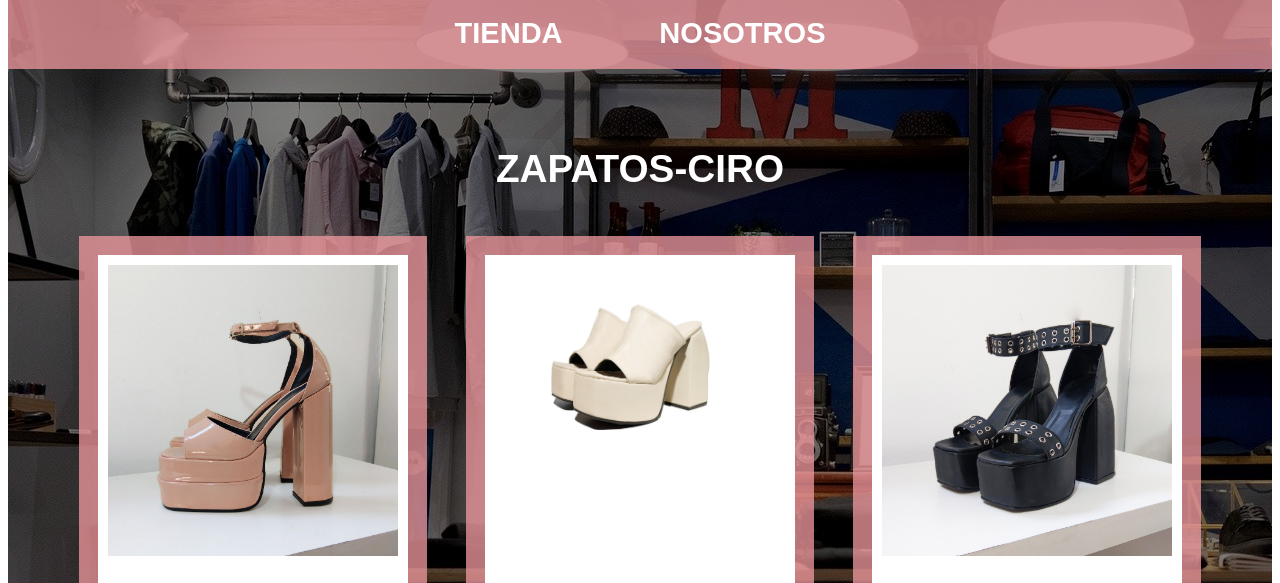
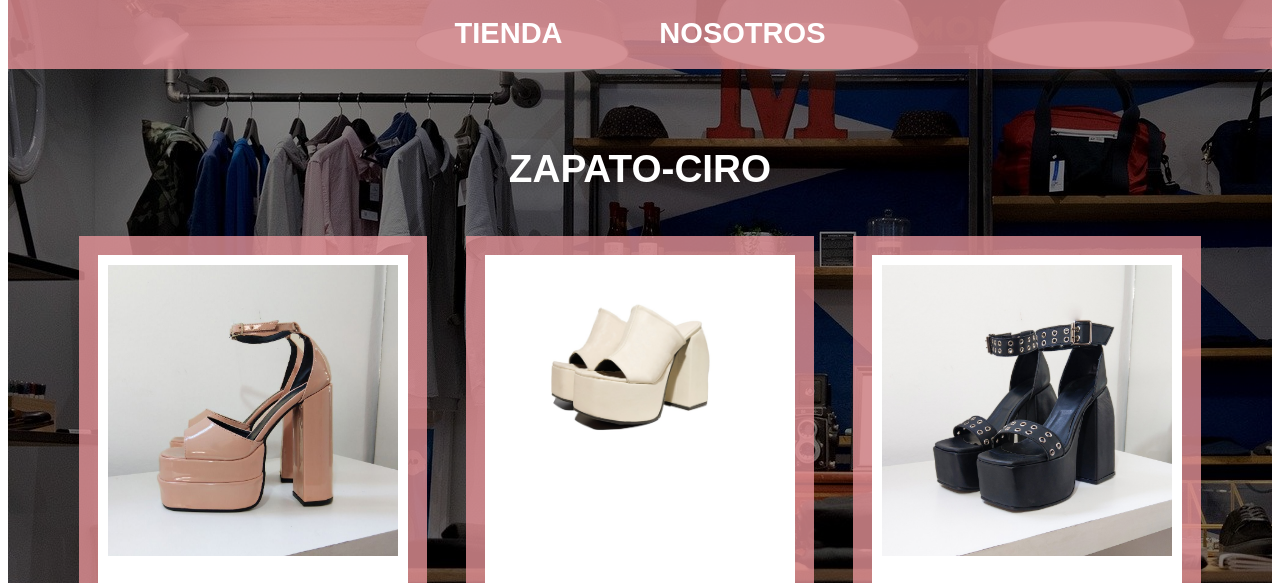
Before and after one commit to Robydan/Ciro-Zapatos, a plain HTML site: page index.html in a window 1280 px wide. Shown: the part 217-800 px from the top of the page. Drawn offline with Linux system fonts and the light colour scheme.

Commit message:
correccion6

```diff
--- a/index.html
+++ b/index.html
@@ -27,7 +27,7 @@
 
         <!--ESTE ES EL INICIO DEL CONTENIDO PRINCIPAL-->
         <main class="contenedor">
-          <h1 class="nustros-productos">zapatos-Ciro</h1>
+          <h1 class="nustros-productos">zapato-Ciro</h1>
 
           <!--INICIO PRODUCTOS-->
           <div class="productos">
```
